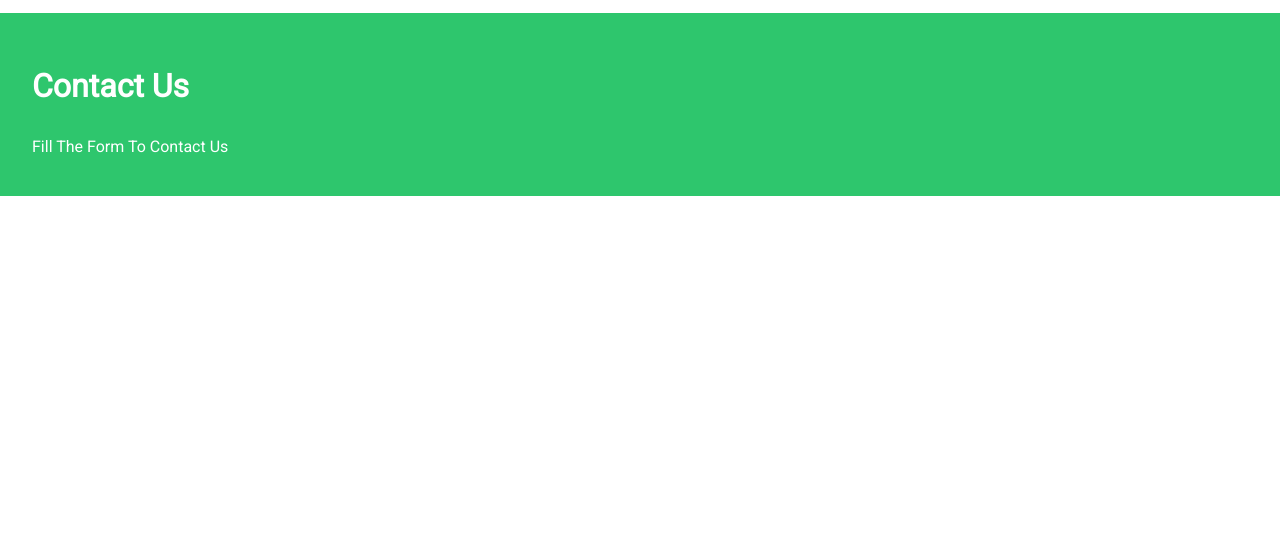
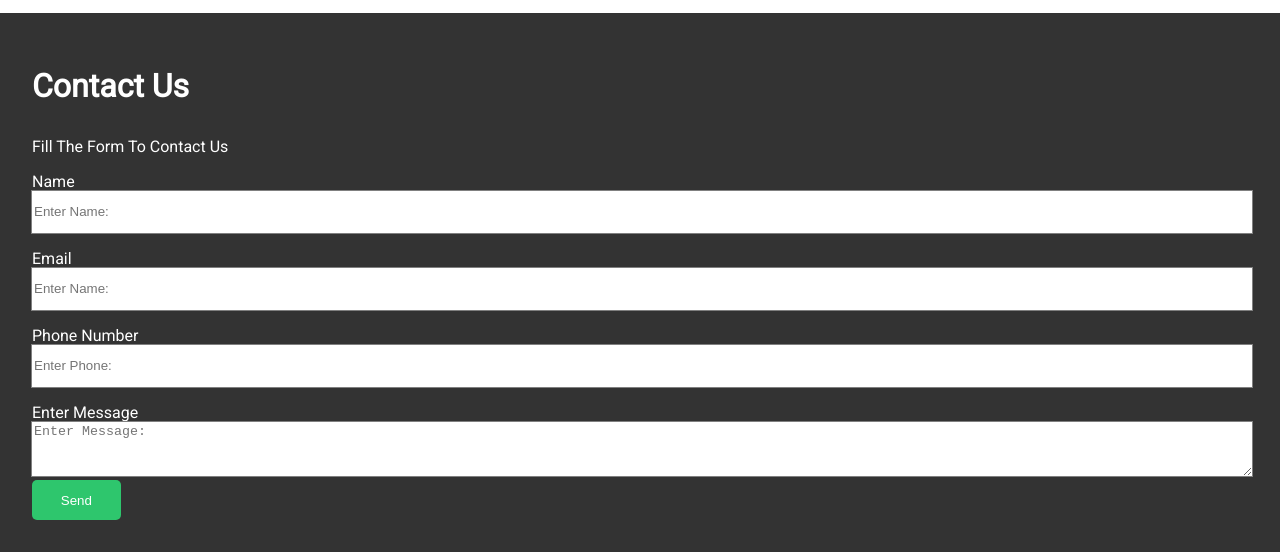
Before and after one commit to wajahat4/EdgeLedger, a plain HTML site: page index.html in a window 1280 px wide. Shown: the part 2084-2636 px from the top of the page. Before the commit the page ends 2280 px from the top, so only its background shows below. Drawn offline with Linux system fonts and the light colour scheme.

Commit message:
initial commit

```diff
--- a/index.html
+++ b/index.html
@@ -107,15 +107,34 @@
             </div>
         </div>
     </section>
-    <div id="contact" class=" primary-color p-2">
-        <h1 class="m-heading ">Contact Us</h1>
-        <p>Fill The Form To Contact Us</p>
-        <form action="">
+    <div id="contact" class=" bg-dark p-2">
+        <div class="contact-info ">
+            <h1 class="m-heading ">Contact Us</h1>
+            <p>Fill The Form To Contact Us</p>
+            <form action="action.process">
+                <div class="formgroup">
+                    <label for="name">Name</label>
+                    <input type="text" placeholder="Enter Name:">
+                </div>
+                <div class="formgroup">
+                    <label for="email">Email</label>
+                    <input type="email" placeholder="Enter Name:">
+                </div>
+                <div class="formgroup">
+                    <label for="phone">Phone Number</label>
+                    <input type="phone" placeholder="Enter Phone:">
+                </div>
+                <div class="formgroup">
+                    <label for="message">Enter Message</label>
+                    <textarea type="message" placeholder="Enter Message:"></textarea>
+                </div>
+                <input type="submit" value="Send" class="btn primary-color">
+            </form>
+        </div>
+        <div class="map"></div>
+    </div>
 
-        </form>
-    </div>
-    </div>
-    <div class="map"></div>
+
 </body>
 
 </html>
--- a/style/style.css
+++ b/style/style.css
@@ -87,7 +87,7 @@ ul {
 }
 
 .btn:hover {
-    background: #299958;
+    background: #17201b;
 }
 
 .bg-dark {
@@ -197,3 +197,23 @@ ul {
     width: 60%;
     margin-left: .5rem;
 }
+
+#contact .contact-info .formgroup {
+    margin-top: 1rem;
+}
+
+#contact .contact-info .formgroup label {
+    display: block;
+}
+
+#contact .contact-info .formgroup input,
+#contact .contact-info .formgroup textarea {
+    width: 100%;
+    height: 40px;
+    outline: 1px solid #808080;
+    border: none;
+}
+
+#contact .contact-info .formgroup textarea {
+    height: 50px;
+}
```
